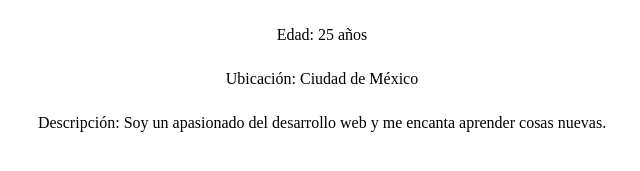
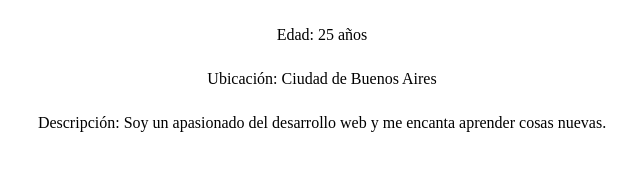
Before and after one commit to leonandres/about_me, a plain HTML site: page index.html in a window 1280 px wide. Shown: the part 259-430 px from the top of the page, 318-958 px from the left. Drawn offline with Linux system fonts and the light colour scheme.

Commit message:
Update and rename Index.html to index.html

```diff
--- a/Index.html
+++ b/index.html
@@ -10,7 +10,7 @@
         <img src="profile-pic.jpg" alt="Foto de perfil">
         <h2>Andy</h2>
         <p>Edad: 25 años</p>
-        <p>Ubicación: Ciudad de México</p>
+        <p>Ubicación: Ciudad de Buenos Aires</p>
         <p>Descripción: Soy un apasionado del desarrollo web y me encanta aprender cosas nuevas.</p>
       </div>
     </div>
```
